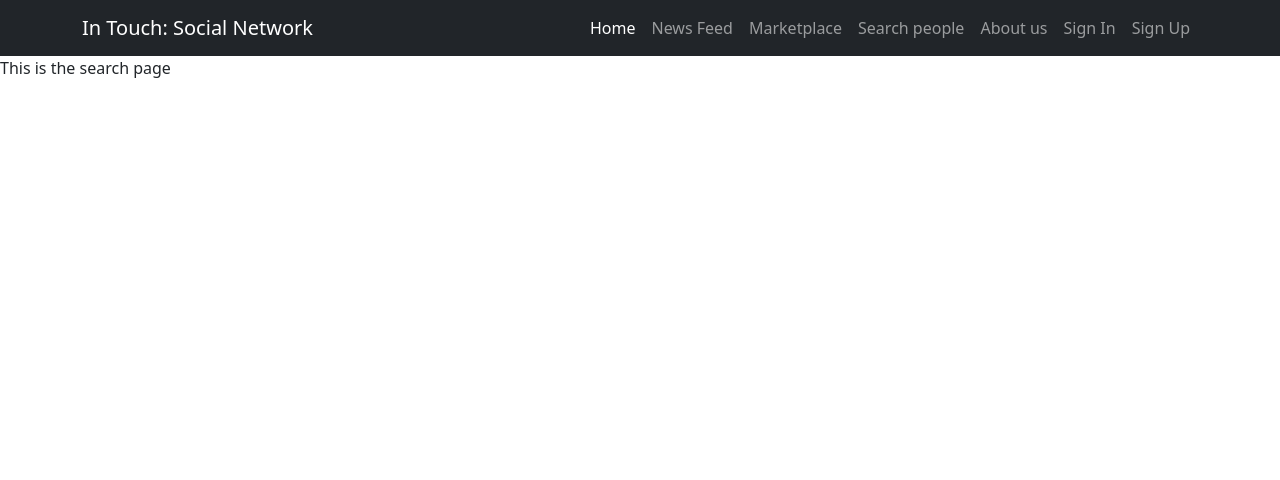
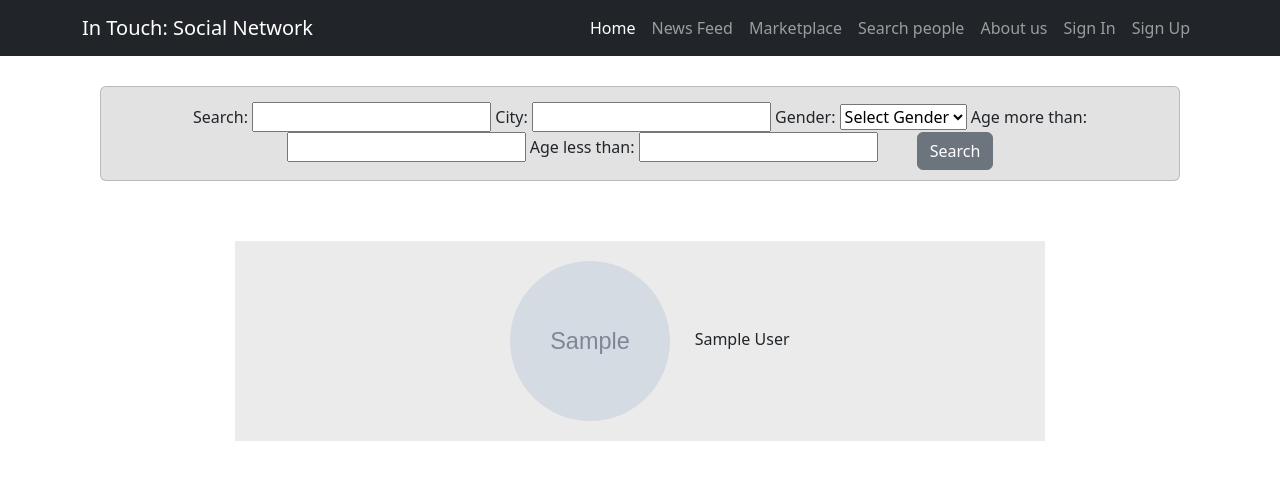
Before and after one commit to mkskh/social_network, a Django app: template templates/search/search.html in a window 1280 px wide. Shown: the top 480 px of the page. Run offline with Django 5.2, Linux system fonts and the light colour scheme; tables that the repository leaves empty hold one stand-in row (values such as "Sample post"); the template is opened without the code that fills it: values that come from a table or form of the project are taken from there, most other values are stand-ins (such as "Sample title", 1, 10 or a date in 2020); grey boxes marked "Sample" are stand-in pictures; some libraries are stand-ins or nearby versions.

Commit message:
In process of developing

```diff
--- /dev/null
+++ b/search/forms.py
@@ -0,0 +1,16 @@
+from django import forms
+
+
+class SearchForm(forms.Form):
+
+    GENDER_CHOICES = (
+        ('', 'Select Gender'),
+        ('MALE', 'Male'),
+        ('FEMALE', 'Female'),
+    )
+
+    search = forms.CharField(required=False)
+    city = forms.CharField(required=False)
+    gender = forms.ChoiceField(choices=GENDER_CHOICES, widget=forms.Select, required=False)
+    age_more_than = forms.IntegerField(required=False)
+    age_less_than = forms.IntegerField(required=False)
--- a/templates/search/search.html
+++ b/templates/search/search.html
@@ -2,6 +2,32 @@
 
 {% block content %}
 
-This is the search page
+    <div style="margin: 30px 100px 5px 100px; text-align: center; padding: 15px 0 10px 0; background-color: rgb(226, 226, 226);" class="card">
+        <form method="post" style="display: inline-block; vertical-align: top;">
+            {% csrf_token %}
+            {% for field in form %}
+
+            {{ field.label_tag }}
+            {{ field }}
+
+            {% endfor %}
+            <button type="submit" class="btn btn-secondary" style="vertical-align: top; margin-left: 35px;">Search</button>
+        </form>
+    </div>
+
+    <div style="display: flex; justify-content: center; align-items: center; margin-top: 20px;">
+
+        <div class="card" style="text-align: center; width: 850px; margin-bottom: 20px; margin-top: 20px; border: none;">
+            {% for recommended_profile in recommended_profiles %}
+            <div class="inner-card" style="background-color: rgb(235, 235, 235); margin: 20px;">
+                <div>
+                    <img src="{{recommended_profile.image.url}}" alt="photo" width="160" height="160" style="border-radius: 50%; margin: 20px;">
+                    {{ recommended_profile.user.first_name }} {{ recommended_profile.user.last_name }}
+                </div>
+            </div>
+            {% endfor %}
+        </div>
+
+    </div>
 
 {% endblock %}
```
Also changed, not shown: search/views.py (+21 -1 lines), templates/feed/news_feed.html (+6 -3 lines), media/user_images/anonimus.png (added).
